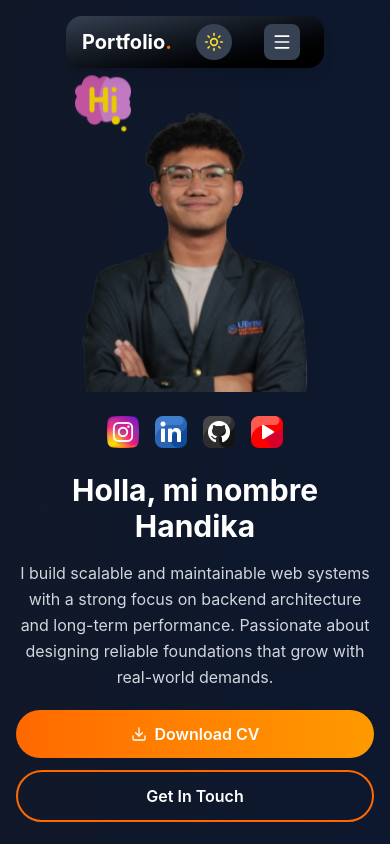
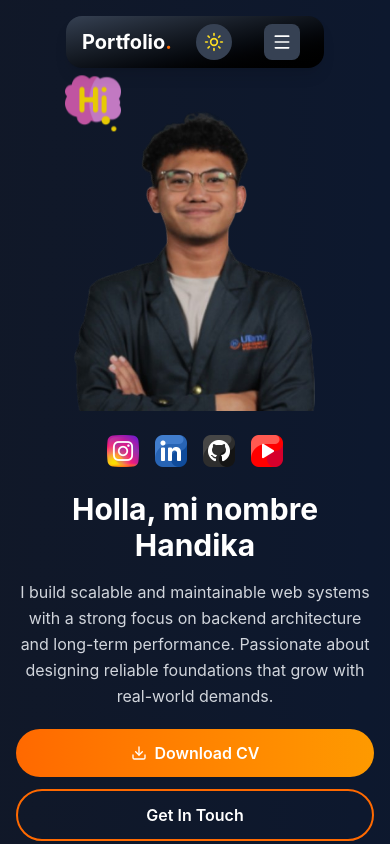
Before and after one commit to hanchan-dev/portfolio, a React (Vite) app: page / in a window 390 px wide. Shown: the top 844 px of the page. Built offline with nearby package versions, Linux system fonts and the light colour scheme.

Commit message:
fix mobile layout bugs (in image in hero section, 90 is not exist in tailwind). add border box and overflow in global css

```diff
--- a/src/components/Hero.jsx
+++ b/src/components/Hero.jsx
@@ -96,7 +96,7 @@ const Hero = () => {
 
                     {/* My Image */}
                     <div
-                        className='lg:w-1/2 w-90 max-w-md lg:max-w-lg mt-0 mb-6 lg:mt-0 flex justify-center'
+                        className='lg:w-1/2 w-96 max-w-md lg:max-w-lg mt-0 mb-6 lg:mt-0 flex justify-center'
                         data-aos='fade-left'
                         data-aos-delay='400'
                     >
--- a/src/index.css
+++ b/src/index.css
@@ -22,3 +22,12 @@ html {
             0% 50%
     );
 }
+
+html, body {
+    overflow-x: hidden;
+}
+
+
+* {
+    box-sizing: border-box;
+}
```
